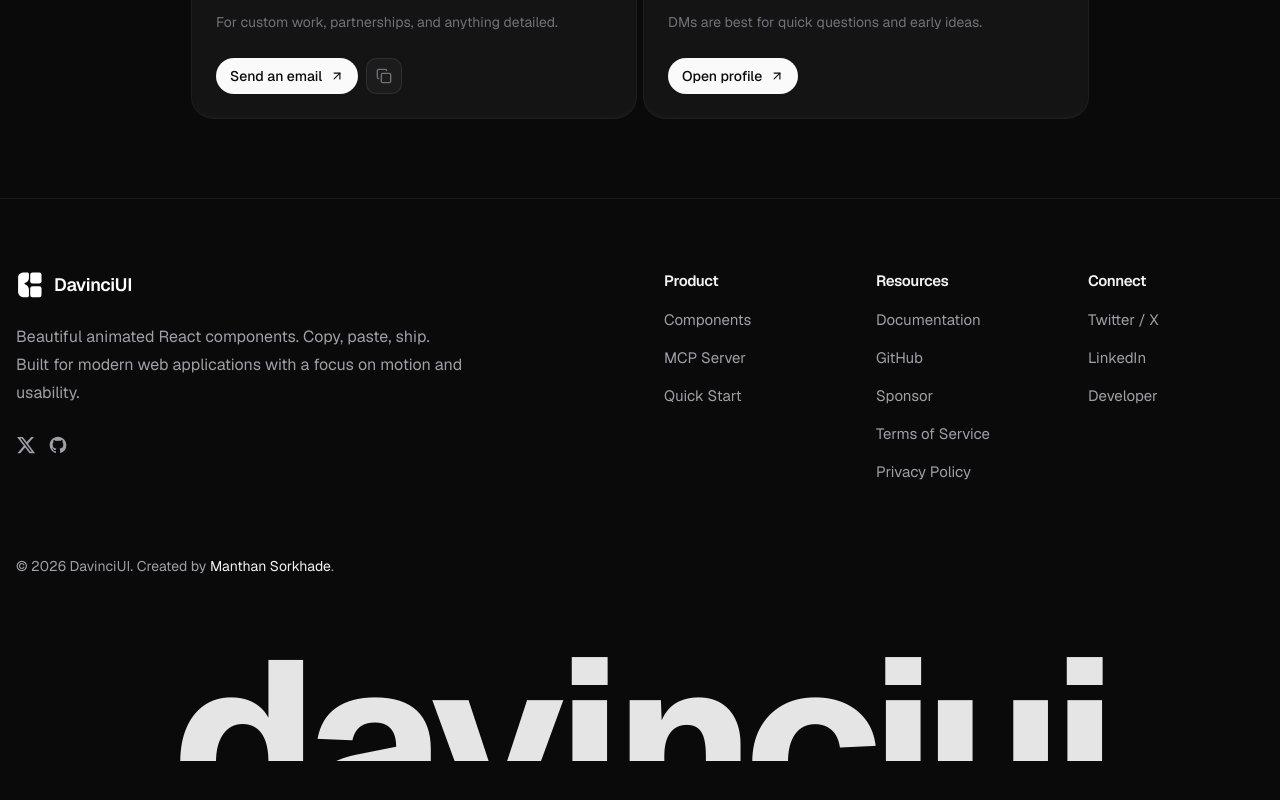
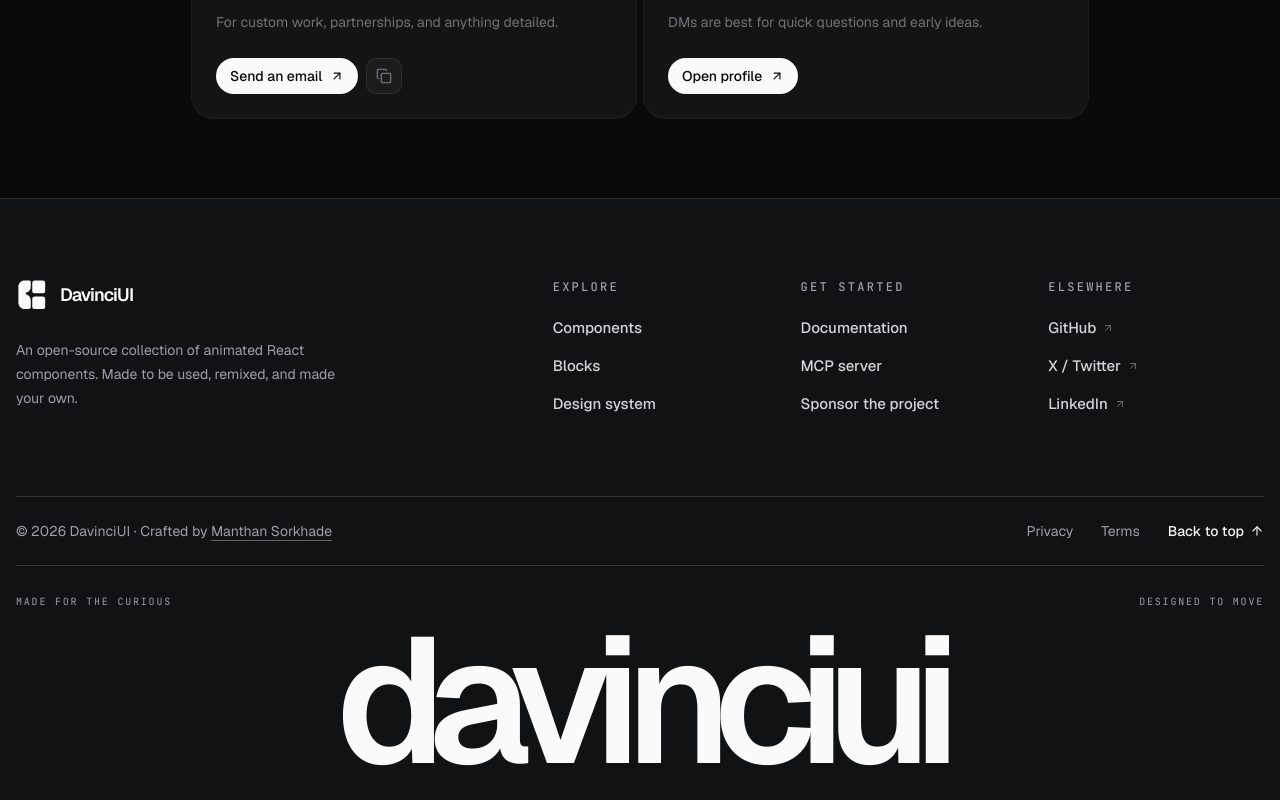
Before and after one commit to sorkhademanthan/davinciui, a Next.js app in the folder apps/web/: page / in a window 1280 px wide. Shown: the part 970-1770 px from the top of the page. Before the commit the page ends 1731 px from the top, so only its background shows below. Built offline with nearby package versions, Linux system fonts and the light colour scheme; no server answers.

Commit message:
feat(footer, site-header): update footer layout and enhance site header styles

```diff
--- a/apps/web/components/footer.tsx
+++ b/apps/web/components/footer.tsx
@@ -1,177 +1,105 @@
 "use client"
 
-import React from "react"
 import Link from "next/link"
-import {
-  LandingContent,
-  landingGutterClass,
-} from "@/components/landing/landing-frame"
+import { ArrowUpRight, ArrowUp } from "lucide-react"
+import { LandingContent, landingGutterClass } from "@/components/landing/landing-frame"
 import { ComponentryLogomark } from "@/components/logos/componentry-logomark"
 
-const links = {
-  product: [
-    { label: "Components", href: "/docs" },
-    { label: "MCP Server", href: "/docs/mcp" },
-    { label: "Quick Start", href: "/docs" },
+const footerGroups = [
+  {
+    title: "Explore",
+    links: [
+      { label: "Components", href: "/experience/components" },
+      { label: "Blocks", href: "/blocks" },
+      { label: "Design system", href: "/design-system" },
     ],
-  resources: [
+  },
+  {
+    title: "Get started",
+    links: [
       { label: "Documentation", href: "/docs" },
+      { label: "MCP server", href: "/docs/mcp" },
+      { label: "Sponsor the project", href: "/sponsors" },
+    ],
+  },
+  {
+    title: "Elsewhere",
+    links: [
       { label: "GitHub", href: "https://github.com/sorkhademanthan/davinciui", external: true },
-    { label: "Sponsor", href: "https://github.com/sponsors/sorkhademanthan", external: true },
-    { label: "Terms of Service", href: "/terms-of-service" },
-    { label: "Privacy Policy", href: "/privacy-policy" },
+      { label: "X / Twitter", href: "https://x.com/ManthanSorkhade", external: true },
+      { label: "LinkedIn", href: "https://www.linkedin.com/in/sorkhademanthan/", external: true },
     ],
-  connect: [
-    { label: "Twitter / X", href: "https://x.com/ManthanSorkhade", external: true },
-    { label: "LinkedIn", href: "https://www.linkedin.com/in/sorkhademanthan/", external: true },
-    { label: "Developer", href: "https://www.manthansorkhade.in/", external: true },
-  ],
+  },
+] as const
+
+export function Footer() {
+  const scrollToTop = () => {
+    const reduceMotion = window.matchMedia("(prefers-reduced-motion: reduce)").matches
+    window.scrollTo({ top: 0, behavior: reduceMotion ? "instant" : "smooth" })
   }
 
-export function Footer() {
   return (
-    <footer className="relative flex w-full flex-col overflow-hidden border-t border-zinc-200/60 bg-white pt-18 text-[15px] dark:border-zinc-800/60 dark:bg-background">
-      <div className={`mx-auto w-full ${landingGutterClass}`}>
+    <footer className="relative isolate w-full overflow-hidden border-t border-zinc-200 bg-[#f4f4f1] text-zinc-950 dark:border-white/10 dark:bg-[#111214] dark:text-zinc-50">
+      <div className={`relative mx-auto w-full ${landingGutterClass}`}>
         <LandingContent>
-        <div className="z-10 grid w-full grid-cols-1 gap-12 pb-18 md:grid-cols-12 lg:gap-8 xl:gap-12">
-          {/* Brand and Description */}
-          <div className="flex flex-col items-start md:col-span-12 lg:col-span-5 xl:col-span-5">
-            <Link href="/" className="group mb-6 flex w-fit items-center gap-2.5">
-              <ComponentryLogomark className="size-7 text-zinc-900 transition-transform duration-300 group-hover:scale-105 dark:text-white" />
-              <span className="text-lg font-semibold tracking-tight text-zinc-900 dark:text-white">
-                DavinciUI
-              </span>
+          <div className="grid gap-12 py-14 sm:py-16 lg:grid-cols-12 lg:gap-10 lg:py-20">
+            <div className="lg:col-span-5">
+              <Link href="/" className="group inline-flex items-center gap-3 rounded-sm focus-visible:outline-2 focus-visible:outline-offset-4 focus-visible:outline-[#6366f1]">
+                <ComponentryLogomark className="size-8 transition-transform duration-300 group-hover:rotate-[-8deg]" />
+                <span className="text-lg font-semibold tracking-[-0.055em]">DavinciUI</span>
               </Link>
-            <p className="mb-7 max-w-md text-base leading-7 text-zinc-500 dark:text-zinc-400">
-              Beautiful animated React components. Copy, paste, ship. Built for modern web applications with a focus on motion and usability.
+              <p className="mt-5 max-w-[21rem] text-sm leading-6 text-zinc-600 dark:text-zinc-400">
+                An open-source collection of animated React components. Made to be used, remixed, and made your own.
               </p>
-            <div className="flex items-center gap-3">
-              <a
-                href="https://x.com/ManthanSorkhade"
-                target="_blank"
-                rel="noreferrer"
-                className="text-zinc-400 hover:text-zinc-900 dark:hover:text-zinc-100 transition-colors"
-              >
-                <svg className="size-5" fill="currentColor" viewBox="0 0 24 24" aria-hidden="true">
-                  <path d="M18.244 2.25h3.308l-7.227 8.26 8.502 11.24H16.17l-5.214-6.817L4.99 21.75H1.68l7.73-8.835L1.254 2.25H8.08l4.713 6.231zm-1.161 17.52h1.833L7.084 4.126H5.117z" />
-                </svg>
-              </a>
-              <a
-                href="https://github.com/sorkhademanthan/davinciui"
-                target="_blank"
-                rel="noreferrer"
-                className="text-zinc-400 hover:text-zinc-900 dark:hover:text-zinc-100 transition-colors"
-              >
-                <svg className="size-5" fill="currentColor" viewBox="0 0 24 24" aria-hidden="true">
-                  <path fillRule="evenodd" d="M12 2C6.477 2 2 6.484 2 12.017c0 4.425 2.865 8.18 6.839 9.504.5.092.682-.217.682-.483 0-.237-.008-.868-.013-1.703-2.782.605-3.369-1.343-3.369-1.343-.454-1.158-1.11-1.466-1.11-1.466-.908-.62.069-.608.069-.608 1.003.07 1.531 1.032 1.531 1.032.892 1.53 2.341 1.088 2.91.832.092-.647.35-1.088.636-1.338-2.22-.253-4.555-1.113-4.555-4.951 0-1.093.39-1.988 1.029-2.688-.103-.253-.446-1.272.098-2.65 0 0 .84-.27 2.75 1.026A9.564 9.564 0 0112 6.844c.85.004 1.705.115 2.504.337 1.909-1.296 2.747-1.027 2.747-1.027.546 1.379.202 2.398.1 2.651.64.7 1.028 1.595 1.028 2.688 0 3.848-2.339 4.695-4.566 4.943.359.309.678.92.678 1.855 0 1.338-.012 2.419-.012 2.747 0 .268.18.58.688.482A10.019 10.019 0 0022 12.017C22 6.484 17.522 2 12 2z" clipRule="evenodd" />
-                </svg>
-              </a>
-            </div>
             </div>
 
-          {/* Links - Pushed to the right using col-start */}
-          <div className="col-span-2 grid grid-cols-2 gap-9 sm:grid-cols-3 md:col-span-12 lg:col-span-6 lg:col-start-7 xl:col-span-6 xl:col-start-7">
-            <div className="flex flex-col gap-4">
-              <h3 className="text-[15px] font-semibold text-zinc-900 dark:text-zinc-100">Product</h3>
-              <ul className="flex flex-col gap-3.5">
-                {links.product.map((l) => (
-                  <li key={l.label}>
+            <nav aria-label="Footer navigation" className="grid grid-cols-2 gap-x-5 gap-y-10 sm:grid-cols-3 lg:col-span-7 lg:gap-8">
+              {footerGroups.map((group) => (
+                <div key={group.title}>
+                  <h3 className="font-mono text-[10px] font-medium uppercase tracking-[0.19em] text-zinc-500 dark:text-zinc-400 sm:text-xs">
+                    {group.title}
+                  </h3>
+                  <ul className="mt-5 space-y-3.5">
+                    {group.links.map((link) => (
+                      <li key={link.label}>
                         <Link
-                      href={l.href}
-                      className="inline-flex items-center gap-1 text-[15px] leading-6 text-zinc-500 transition-colors hover:text-zinc-900 dark:text-zinc-400 dark:hover:text-zinc-100"
+                          href={link.href}
+                          {...("external" in link ? { target: "_blank", rel: "noopener noreferrer" } : {})}
+                          className="group inline-flex min-h-6 items-center gap-1.5 rounded-sm text-sm font-medium text-zinc-700 transition-colors hover:text-[#4f46e5] focus-visible:outline-2 focus-visible:outline-offset-4 focus-visible:outline-[#6366f1] dark:text-zinc-300 dark:hover:text-[#a5b4fc] sm:text-[15px]"
                         >
-                      {l.label}
+                          {link.label}
+                          {"external" in link && <ArrowUpRight className="size-3 opacity-45 transition-[transform,opacity] group-hover:-translate-y-0.5 group-hover:translate-x-0.5 group-hover:opacity-100" aria-hidden="true" />}
                         </Link>
                       </li>
                     ))}
                   </ul>
                 </div>
-            <div className="flex flex-col gap-4">
-              <h3 className="text-[15px] font-semibold text-zinc-900 dark:text-zinc-100">Resources</h3>
-              <ul className="flex flex-col gap-3.5">
-                {links.resources.map((l) => (
-                  <li key={l.label}>
-                    <Link
-                      href={l.href}
-                      {...(l.external ? { target: "_blank", rel: "noreferrer" } : {})}
-                      className="group inline-flex items-center gap-1 text-[15px] leading-6 text-zinc-500 transition-colors hover:text-zinc-900 dark:text-zinc-400 dark:hover:text-zinc-100"
-                    >
-                      {l.label}
-                      {l.external && (
-                        <svg className="size-3 opacity-0 -translate-x-2 group-hover:opacity-100 group-hover:translate-x-0 transition-all" viewBox="0 0 24 24" fill="none" stroke="currentColor" strokeWidth="2" strokeLinecap="round" strokeLinejoin="round">
-                          <path d="M7 17L17 7" />
-                          <path d="M7 7h10v10" />
-                        </svg>
-                      )}
-                    </Link>
-                  </li>
               ))}
-              </ul>
+            </nav>
           </div>
-            <div className="flex flex-col gap-4">
-              <h3 className="text-[15px] font-semibold text-zinc-900 dark:text-zinc-100">Connect</h3>
-              <ul className="flex flex-col gap-3.5">
-                {links.connect.map((l) => (
-                  <li key={l.label}>
-                    <Link
-                      href={l.href}
-                      {...(l.external ? { target: "_blank", rel: "noreferrer" } : {})}
-                      className="group inline-flex items-center gap-1 text-[15px] leading-6 text-zinc-500 transition-colors hover:text-zinc-900 dark:text-zinc-400 dark:hover:text-zinc-100"
-                    >
-                      {l.label}
-                      {l.external && (
-                        <svg className="size-3 opacity-0 -translate-x-2 group-hover:opacity-100 group-hover:translate-x-0 transition-all" viewBox="0 0 24 24" fill="none" stroke="currentColor" strokeWidth="2" strokeLinecap="round" strokeLinejoin="round">
-                          <path d="M7 17L17 7" />
-                          <path d="M7 7h10v10" />
-                        </svg>
-                      )}
-                    </Link>
-                  </li>
-                ))}
-              </ul>
-            </div>
+
+          <div className="flex flex-wrap items-center justify-between gap-x-8 gap-y-4 border-t border-zinc-950/15 py-6 text-xs text-zinc-600 dark:border-white/15 dark:text-zinc-400 sm:text-sm">
+            <p>© {new Date().getFullYear()} DavinciUI · Crafted by <a href="https://www.manthansorkhade.in/" target="_blank" rel="noopener noreferrer" className="underline decoration-zinc-400/60 underline-offset-4 transition-colors hover:text-zinc-950 dark:hover:text-white">Manthan Sorkhade</a></p>
+            <div className="flex items-center gap-5 sm:gap-7">
+              <Link href="/privacy-policy" className="transition-colors hover:text-zinc-950 dark:hover:text-white">Privacy</Link>
+              <Link href="/terms-of-service" className="transition-colors hover:text-zinc-950 dark:hover:text-white">Terms</Link>
+              <button type="button" onClick={scrollToTop} className="group inline-flex items-center gap-1.5 font-medium text-zinc-950 transition-colors hover:text-[#4f46e5] focus-visible:rounded-sm focus-visible:outline-2 focus-visible:outline-offset-4 focus-visible:outline-[#6366f1] dark:text-zinc-100 dark:hover:text-[#a5b4fc]">
+                Back to top <ArrowUp className="size-3.5 transition-transform group-hover:-translate-y-0.5" aria-hidden="true" />
+              </button>
             </div>
           </div>
 
-        <div className="z-10 flex flex-col items-center justify-between gap-4 pb-8 text-sm md:flex-row">
-          <p className="text-zinc-500 dark:text-zinc-400">
-            © {new Date().getFullYear()} DavinciUI. Created by{" "}
-            <a
-              href="https://x.com/ManthanSorkhade"
-              target="_blank"
-              rel="noreferrer"
-              className="text-zinc-900 dark:text-zinc-100 hover:underline underline-offset-4"
-            >
-              Manthan Sorkhade
-            </a>
-            .
+          <div className="border-t border-zinc-950/15 pb-4 pt-5 dark:border-white/15 sm:pb-7 sm:pt-7" aria-hidden="true">
+            <div className="flex items-center justify-between gap-4 font-mono text-[9px] uppercase tracking-[0.18em] text-zinc-500 dark:text-zinc-400 sm:text-[10px]">
+              <span>Made for the curious</span>
+              <span>Designed to move</span>
+            </div>
+            <p className="mt-5 select-none whitespace-nowrap text-center text-[clamp(3.15rem,13.9vw,13.3rem)] font-semibold leading-[0.8] tracking-[-0.095em] text-zinc-950 dark:text-zinc-50">
+              davinciui
             </p>
           </div>
         </LandingContent>
       </div>
-
-      {/* Half-cut footer wordmark */}
-      <div className="pointer-events-none mt-8 flex w-full select-none justify-center overflow-hidden text-[#E5E5E5]">
-        <svg
-          viewBox="0 0 1440 136"
-          fill="none"
-          xmlns="http://www.w3.org/2000/svg"
-          aria-hidden="true"
-          className="h-auto w-full font-sans"
-        >
-          <text
-            x="720"
-            y="207"
-            fill="currentColor"
-            fontSize="260"
-            fontWeight="700"
-            letterSpacing="-10"
-            textAnchor="middle"
-          >
-            davinciui
-          </text>
-        </svg>
-      </div>
     </footer>
   )
 }
```
Also changed, not shown: apps/web/components/site-header.tsx (+10 -6 lines). Lines whose indentation alone changed are shown as unchanged.
